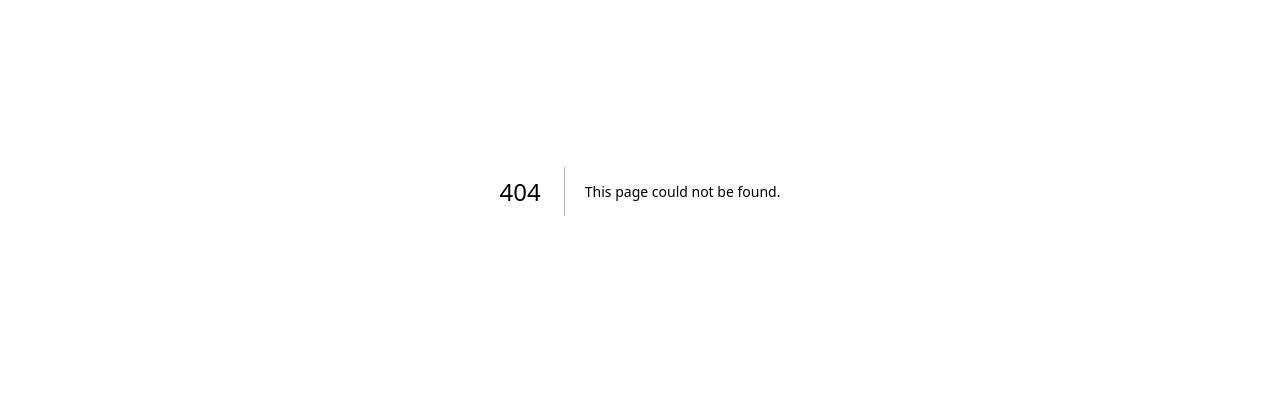
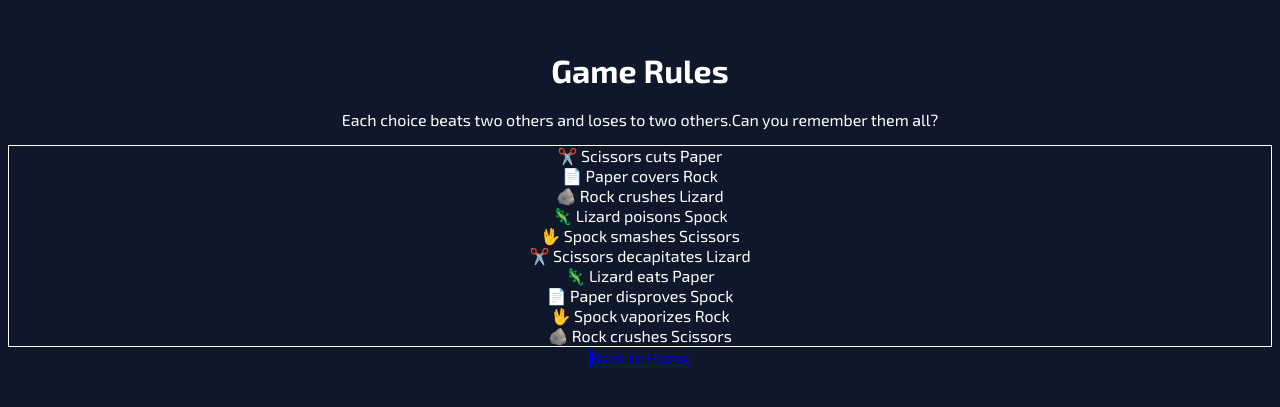
Before and after one commit to BoyCook/RockPaperScissorsLizardSpock, a Next.js app: page /rules in a window 1280 px wide. Before the commit this address had no page. Shown: the part 209-616 px from the top of the page. Built offline with nearby package versions, Linux system fonts and the light colour scheme.

Commit message:
Move game rules to dedicated /rules page
Extract the rules section from the homepage into its own page
with a back-to-home link. Replace inline rules on homepage with
a card link to the new rules page.

```diff
--- a/src/app/page.tsx
+++ b/src/app/page.tsx
@@ -41,31 +41,14 @@ export default function HomePage() {
           </Link>
         </div>
 
-        {/* Rules Section */}
-        <div className="bg-white/5 backdrop-blur-sm rounded-2xl p-6 sm:p-8 border border-white/10 max-w-3xl mx-auto">
-          <h2 className="text-2xl font-bold text-white mb-6">Game Rules</h2>
-          <div className="grid grid-cols-1 sm:grid-cols-2 gap-3 text-center text-sm sm:text-base">
-            {[
-              '✂️ Scissors cuts Paper',
-              '📄 Paper covers Rock',
-              '🪨 Rock crushes Lizard',
-              '🦎 Lizard poisons Spock',
-              '🖖 Spock smashes Scissors',
-              '✂️ Scissors decapitates Lizard',
-              '🦎 Lizard eats Paper',
-              '📄 Paper disproves Spock',
-              '🖖 Spock vaporizes Rock',
-              '🪨 Rock crushes Scissors',
-            ].map((rule, i) => (
-              <div
-                key={i}
-                className="text-gray-300 bg-white/5 rounded-lg px-4 py-2 hover:bg-white/10 transition-colors"
-              >
-                {rule}
-              </div>
-            ))}
-          </div>
-        </div>
+        {/* Rules Link */}
+        <Link
+          href="/rules"
+          className="group relative inline-block p-6 bg-white/5 backdrop-blur-sm rounded-2xl border border-white/10 hover:bg-white/10 hover:border-purple-400/50 transition-all duration-300 hover:scale-105"
+        >
+          <h2 className="text-2xl font-bold text-white mb-2">Game Rules</h2>
+          <p className="text-gray-300">Learn how each move wins and loses</p>
+        </Link>
       </div>
     </main>
   );
--- /dev/null
+++ b/src/app/rules/page.tsx
@@ -0,0 +1,53 @@
+import Link from 'next/link';
+
+const rules = [
+  '✂️ Scissors cuts Paper',
+  '📄 Paper covers Rock',
+  '🪨 Rock crushes Lizard',
+  '🦎 Lizard poisons Spock',
+  '🖖 Spock smashes Scissors',
+  '✂️ Scissors decapitates Lizard',
+  '🦎 Lizard eats Paper',
+  '📄 Paper disproves Spock',
+  '🖖 Spock vaporizes Rock',
+  '🪨 Rock crushes Scissors',
+];
+
+export default function RulesPage() {
+  return (
+    <main className="flex min-h-screen flex-col items-center justify-center p-4 sm:p-8 md:p-24 bg-gradient-to-br from-slate-900 via-purple-900 to-slate-900">
+      <div className="max-w-4xl w-full text-center space-y-12">
+        <div className="space-y-4">
+          <h1 className="text-4xl sm:text-5xl md:text-7xl font-bold text-white mb-4 drop-shadow-lg">
+            Game Rules
+          </h1>
+          <p className="text-lg sm:text-xl text-gray-300 max-w-2xl mx-auto">
+            Each choice beats two others and loses to two others.
+            <br className="hidden sm:block" />
+            Can you remember them all?
+          </p>
+        </div>
+
+        <div className="bg-white/5 backdrop-blur-sm rounded-2xl p-6 sm:p-8 border border-white/10 max-w-3xl mx-auto">
+          <div className="grid grid-cols-1 sm:grid-cols-2 gap-3 text-center text-sm sm:text-base">
+            {rules.map((rule, i) => (
+              <div
+                key={i}
+                className="text-gray-300 bg-white/5 rounded-lg px-4 py-2 hover:bg-white/10 transition-colors"
+              >
+                {rule}
+              </div>
+            ))}
+          </div>
+        </div>
+
+        <Link
+          href="/"
+          className="inline-block px-8 py-3 bg-white/10 backdrop-blur-sm rounded-xl border border-white/20 text-white font-semibold hover:bg-white/20 hover:border-purple-400/50 transition-all duration-300 hover:scale-105"
+        >
+          Back to Home
+        </Link>
+      </div>
+    </main>
+  );
+}
```
